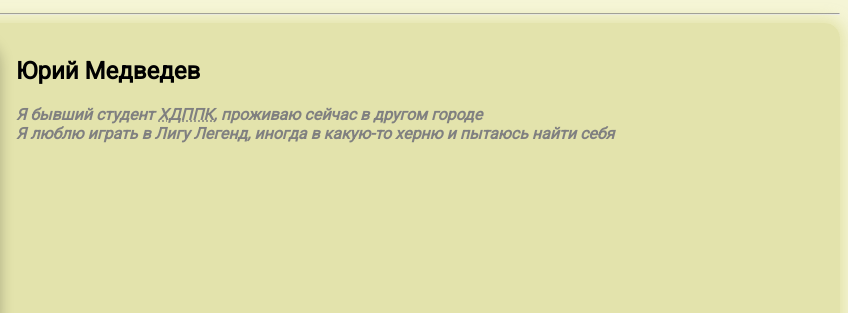
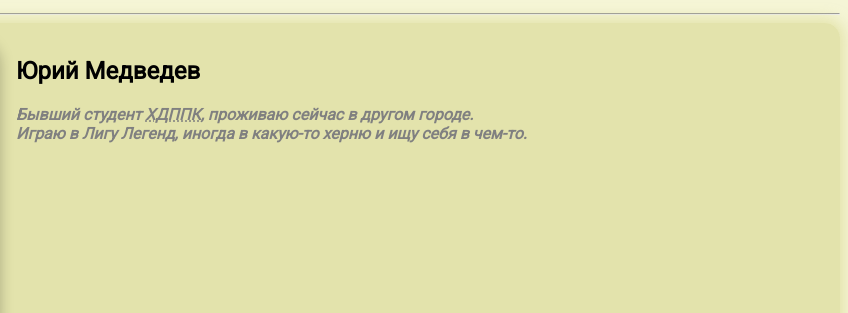
Before and after one commit to ogirkoviylord/cv_test_css, a plain HTML site: page index.html in a window 1280 px wide. Shown: the part 272-585 px from the top of the page, 432-1280 px from the left. Drawn offline with Linux system fonts and the light colour scheme; a script that the page names is missing.

Commit message:
Update index.html

```diff
--- a/index.html
+++ b/index.html
@@ -22,8 +22,8 @@
                 <img src="https://www.goha.ru/s/A:Cc/uq/GcBfGOAMr1.jpg" class="avatar">
                 <div class="info-text">
                     <h2>Юрий Медведев</h2>
-                    <p>Я бывший студент <abbr title="Харківський державний професійно-педагогічний коледж">ХДППК</abbr>, проживаю сейчас в другом городе</p>
-                    <p>Я люблю играть в <strong>Лигу Легенд</strong>, иногда в какую-то херню и пытаюсь найти себя</p>
+                    <p>Бывший студент <abbr title="Харківський державний професійно-педагогічний коледж">ХДППК</abbr>, проживаю сейчас в другом городе.</p>
+                    <p>Играю в <strong>Лигу Легенд</strong>, иногда в какую-то херню и ищу себя в чем-то.</p>
                 </div>
             </div>
         </div>
```
